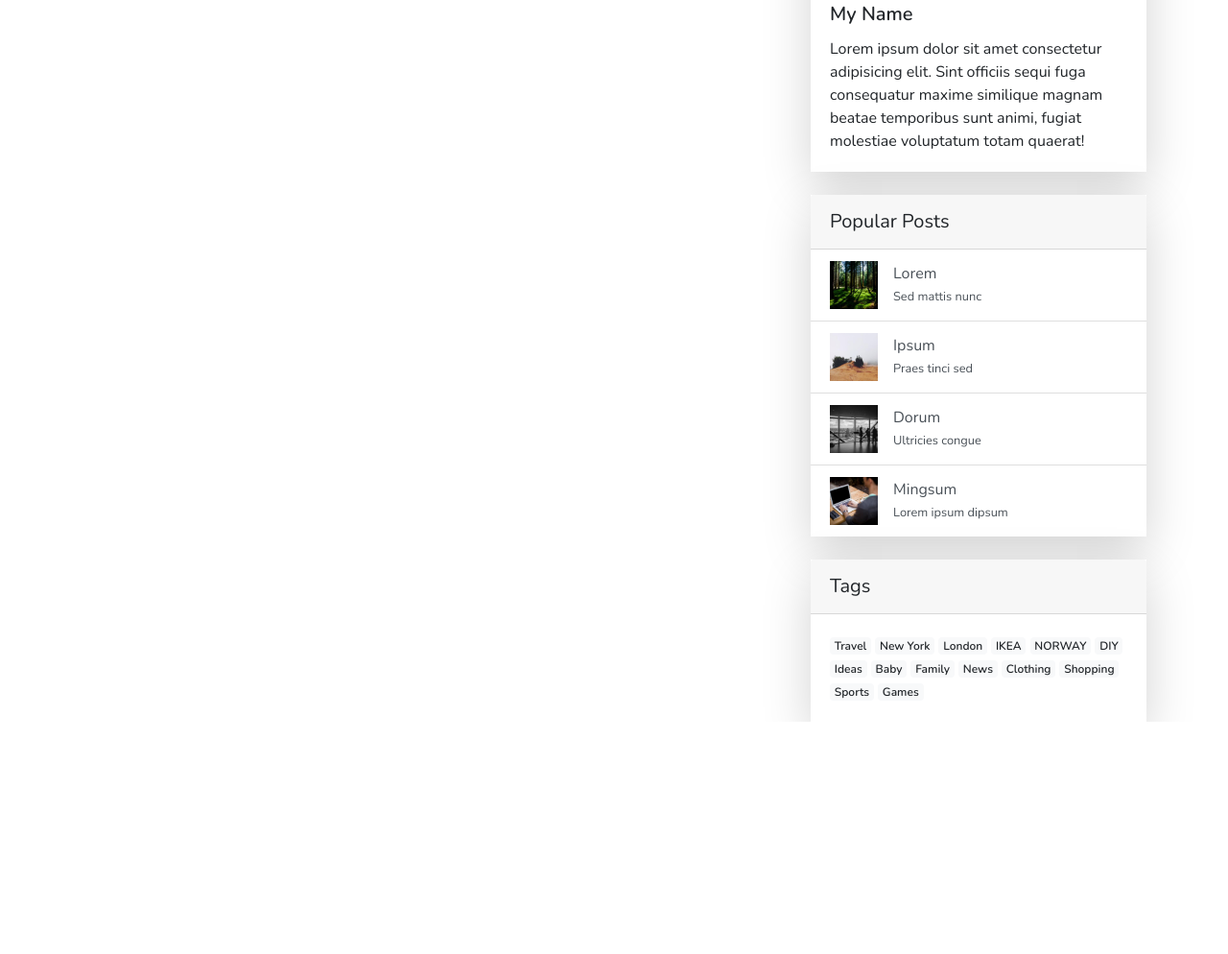
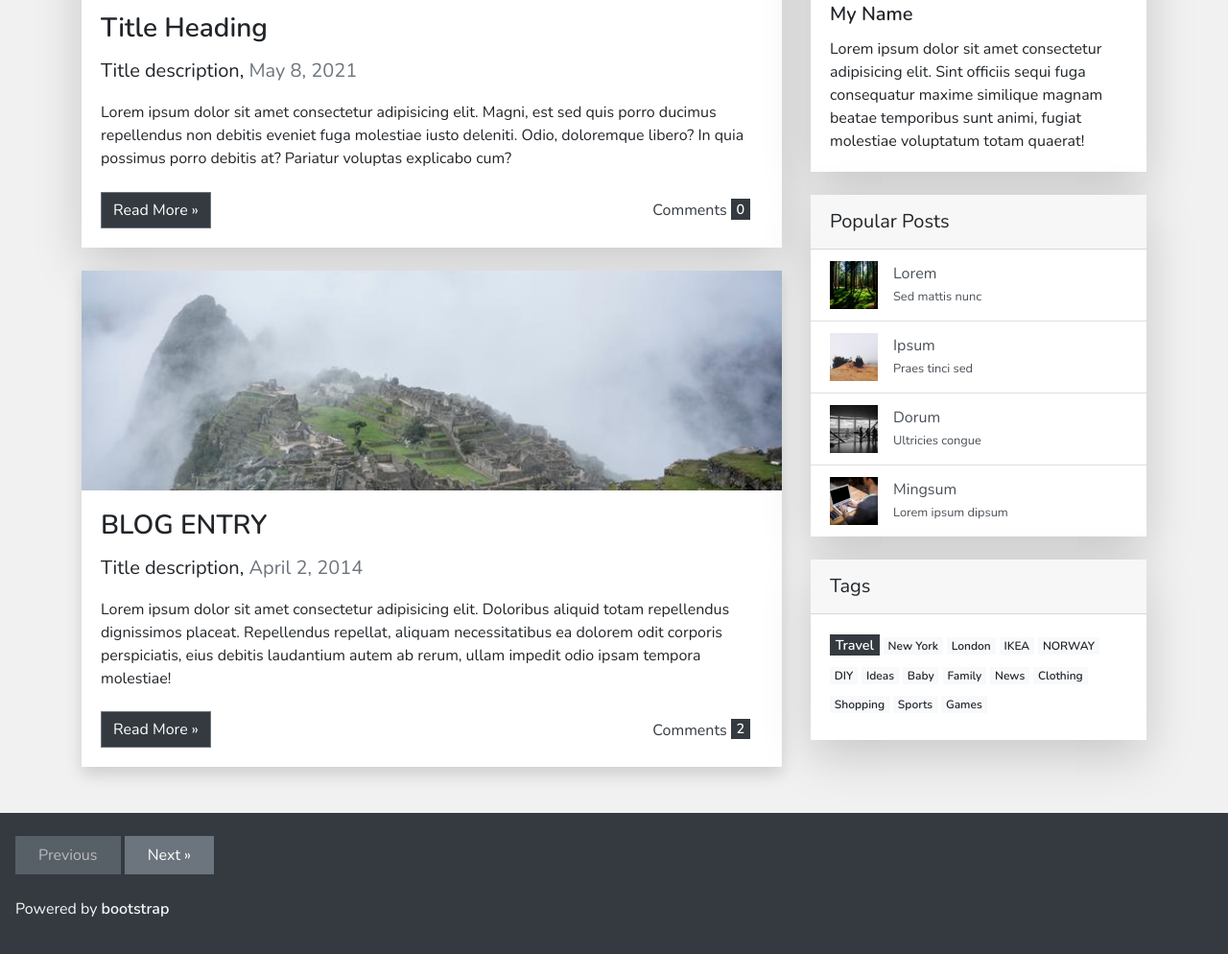
Before and after one commit to yusufekerdiker/dsc-wt1976, a plain HTML site: page ders-5/index.html in a window 1280 px wide. Shown: the part 436-1430 px from the top of the page at 96% size. Before the commit the page ends 1188 px from the top, so only its background shows below. Drawn offline with nearby package versions, Linux system fonts and the light colour scheme.

Commit message:
template

```diff
--- a/ders-5/css/site.css
+++ b/ders-5/css/site.css
@@ -1,7 +1,19 @@
 body {
     font-family: 'Nunito', sans-serif;
+    background-color: #f1f1f1;
 }
 
 .pp-action {
     line-height: 1.4;
 }
+
+.badge.badge-big {
+    font-size: 90%;
+}
+
+a.footer-link {
+    text-decoration: underline;
+}
+/* .border-gray {
+    border-color: var(--orange);
+} */
--- a/ders-5/index.html
+++ b/ders-5/index.html
@@ -28,7 +28,7 @@
 
             <p class="text-center mt-3">
                 Welcome to my blog
-                <span class="bg-dark text-white px-2"> website.</span> <!-- or style:"background-color:black" -->
+                <span class="bg-dark text-white px-2">website.</span> <!-- or style:"background-color:black" -->
             </p>
 
         </div>
@@ -36,26 +36,71 @@
     </header>
 
     <main>
+
         <div class="container">
+            <div class="row">
+                <div class="col-lg-8">
 
-            <div class="row">
+                    <div class="card border-0 rounded-0 shadow-lg mb-4">
 
-                <div class="col-lg-8">
-                    sol sütun
+                        <img src="img/photo1.jpg" alt="about me" class="w-100"> <!-- card-img-top rounded-0  -->
+
+                        <div class="card-body">
+                            <h3 class="card-title font-weight-bold">Title Heading</h3>
+                            <p class="lead">Title description, <span class="text-muted">May 8, 2021</span></p>
+                            <p class="card-text">Lorem ipsum dolor sit amet consectetur adipisicing elit. Magni, est sed quis porro ducimus repellendus non debitis eveniet fuga molestiae iusto deleniti. Odio, doloremque libero? In quia possimus porro debitis at? Pariatur voluptas explicabo cum?</p>
+
+                            <div class="d-flex justify-content-between align-items-md-baseline">
+                                <a href="#" class="btn btn-dark rounded-0 border-secondary">
+                                    Read More &raquo;
+                                </a>
+
+                                <a href="#" class="btn btn-link text-dark d-none d-sm-inline-block">Comments
+                                    <span class="badge badge-dark rounded-0 badge-big mt-2">0</span>
+                                </a>
+                            </div>
+
+                        </div>
+                    </div>
+
+                    <div class="card border-0 rounded-0 shadow mb-4">
+
+                        <img src="img/photo2.jpg" alt="about me" class="w-100">
+
+                        <div class="card-body">
+                            <h3 class="card-title font-weight-bold">BLOG ENTRY</h3>
+                            <p class="lead">Title description, <span class="text-muted">April 2, 2014</span></p>
+                            <p class="card-text">Lorem ipsum dolor sit amet consectetur adipisicing elit. Doloribus aliquid totam repellendus dignissimos placeat. Repellendus repellat, aliquam necessitatibus ea dolorem odit corporis perspiciatis, eius debitis laudantium autem ab rerum, ullam impedit odio ipsam tempora molestiae!</p>
+
+                            <div class="d-flex justify-content-between align-items-md-baseline">
+                                <a href="#" class="btn btn-dark rounded-0 border-secondary">
+                                    Read More &raquo;
+                                </a>
+
+                                <a href="#" class="btn btn-link text-dark d-none d-sm-inline-block">Comments
+                                    <span class="badge badge-dark rounded-0 badge-big mt-2">2</span>
+                                </a>
+                            </div>
+
+                        </div>
+                    </div>
+
                 </div>
 
                 <div class="col-lg-4">
 
-                    <div class="card border-0 rounded-0 shadow-lg">
+                    <div class="card border-0 rounded-0 shadow-lg mb-4">
                         <img src="img/photo3.jpg" alt="about me" class="w-100"> <!-- card-img-top rounded-0  -->
 
                         <div class="card-body">
                             <h5 class="card-title font-weight-bold">My Name</h5>
-                            <p class="card-text">Lorem ipsum dolor sit amet consectetur adipisicing elit. Sint officiis sequi fuga consequatur maxime similique magnam beatae temporibus sunt animi, fugiat molestiae voluptatum totam quaerat!</p>
+                            <p class="card-text">Lorem ipsum dolor sit amet consectetur adipisicing elit. Sint officiis
+                                sequi fuga consequatur maxime similique magnam beatae temporibus sunt animi, fugiat
+                                molestiae voluptatum totam quaerat!</p>
                         </div>
                     </div>
 
-                    <div class="card border-0 rounded-0 shadow-lg mt-4">
+                    <div class="card border-0 rounded-0 shadow-lg mb-4">
 
                         <h5 class="card-header py-3">
                             Popular Posts
@@ -63,15 +108,17 @@
 
                         <div class="list-group list-group-flush">
 
-                            <a href="#" class="list-group-item list-group-item-action pp-action d-flex align-items-center">
-                            <img src="img/pp1.jpg" alt="nature" width="50" height="50" class="float-left mr-3">
+                            <a href="#"
+                                class="list-group-item list-group-item-action pp-action d-flex align-items-center">
+                                <img src="img/pp1.jpg" alt="nature" width="50" height="50" class="float-left mr-3">
                                 <span>
                                     Lorem <br>
                                     <small>Sed mattis nunc</small>
                                 </span>
                             </a>
 
-                            <a href="#" class="list-group-item list-group-item-action pp-action d-flex align-items-center">
+                            <a href="#"
+                                class="list-group-item list-group-item-action pp-action d-flex align-items-center">
                                 <img src="img/pp2.jpg" alt="nature" width="50" height="50" class="float-left mr-3">
                                 <span>
                                     Ipsum<br>
@@ -79,7 +126,8 @@
                                 </span>
                             </a>
 
-                            <a href="#" class="list-group-item list-group-item-action pp-action d-flex align-items-center">
+                            <a href="#"
+                                class="list-group-item list-group-item-action pp-action d-flex align-items-center">
                                 <img src="img/pp3.jpg" alt="meeting" width="50" height="50" class="float-left mr-3">
                                 <span>
                                     Dorum<br>
@@ -87,7 +135,8 @@
                                 </span>
                             </a>
 
-                            <a href="#" class="list-group-item list-group-item-action pp-action d-flex align-items-center">
+                            <a href="#"
+                                class="list-group-item list-group-item-action pp-action d-flex align-items-center">
                                 <img src="img/pp4.jpg" alt="computer" width="50" height="50" class="float-left mr-3">
                                 <span>
                                     Mingsum<br>
@@ -98,7 +147,7 @@
                         </div>
                     </div>
 
-                    <div class="card border-0 rounded-0 shadow-lg mt-4">
+                    <div class="card border-0 rounded-0 shadow-lg mb-4">
 
                         <h5 class="card-header py-3">
                             Tags
@@ -106,20 +155,20 @@
 
                         <div class="card-body">
                             <p class="card-text">
-                                <span class="badge badge-light">Travel</span>
-                                <span class="badge badge-light">New York</span>
-                                <span class="badge badge-light">London</span>
-                                <span class="badge badge-light">IKEA</span>
-                                <span class="badge badge-light">NORWAY</span>
-                                <span class="badge badge-light">DIY</span>
-                                <span class="badge badge-light">Ideas</span>
-                                <span class="badge badge-light">Baby</span>
-                                <span class="badge badge-light">Family</span>
-                                <span class="badge badge-light">News</span>
-                                <span class="badge badge-light">Clothing</span>
-                                <span class="badge badge-light">Shopping</span>
-                                <span class="badge badge-light">Sports</span>
-                                <span class="badge badge-light">Games</span>
+                                <span class="badge badge-dark mb-2 rounded-0 badge-big">Travel</span>
+                                <span class="badge badge-light mb-2 rounded-0">New York</span>
+                                <span class="badge badge-light mb-2 rounded-0">London</span>
+                                <span class="badge badge-light mb-2 rounded-0">IKEA</span>
+                                <span class="badge badge-light mb-2 rounded-0">NORWAY</span>
+                                <span class="badge badge-light mb-2 rounded-0">DIY</span>
+                                <span class="badge badge-light mb-2 rounded-0">Ideas</span>
+                                <span class="badge badge-light mb-2 rounded-0">Baby</span>
+                                <span class="badge badge-light mb-2 rounded-0">Family</span>
+                                <span class="badge badge-light mb-2 rounded-0">News</span>
+                                <span class="badge badge-light mb-2 rounded-0">Clothing</span>
+                                <span class="badge badge-light mb-2 rounded-0">Shopping</span>
+                                <span class="badge badge-light mb-2 rounded-0">Sports</span>
+                                <span class="badge badge-light mb-2 rounded-0">Games</span>
                             </p>
                         </div>
 
@@ -132,7 +181,15 @@
         </div>
     </main>
 
-    <footer></footer>
+    <footer class="bg-dark p-3 pt-4 pb-5 mt-4">
+        <div>
+            <a href="#" class="btn btn-secondary px-4 py-2 disabled border-0 rounded-0">Previous</a>
+            <a href="#" class="btn btn-secondary px-4 py-2 border-0 rounded-0">Next &raquo;</a>
+        </div>
+        <p class="text-light mt-4">
+            Powered by <a href="https://getbootstrap.com" class="text-light footer-link text-decoration-none font-weight-bolder">bootstrap</a>
+        </p>
+    </footer>
 
     <script src="libs/jquery/jquery-3.6.0.min.js"></script>
     <script src="libs/bootstrap/js/bootstrap.bundle.min.js"></script>
```
